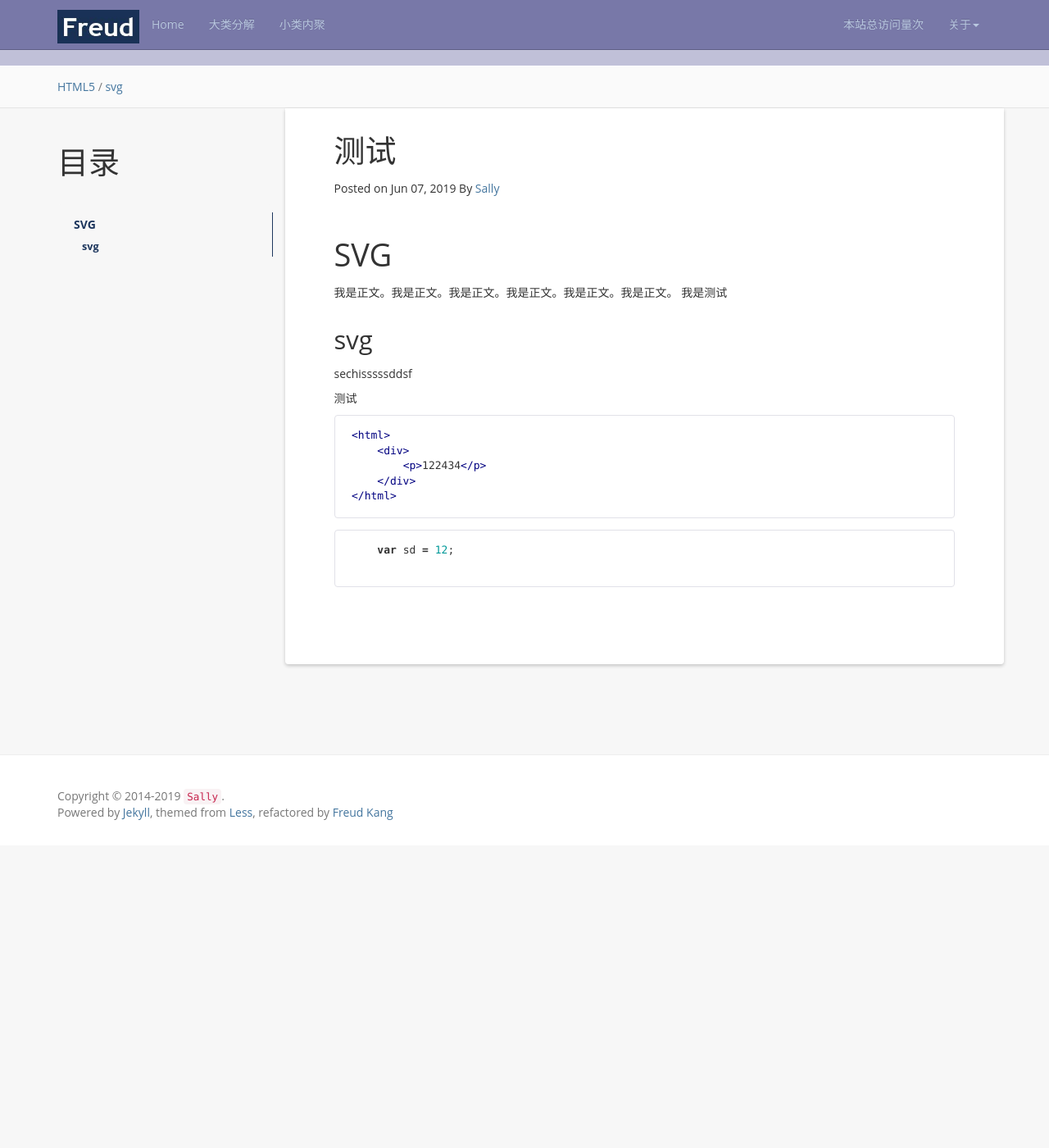
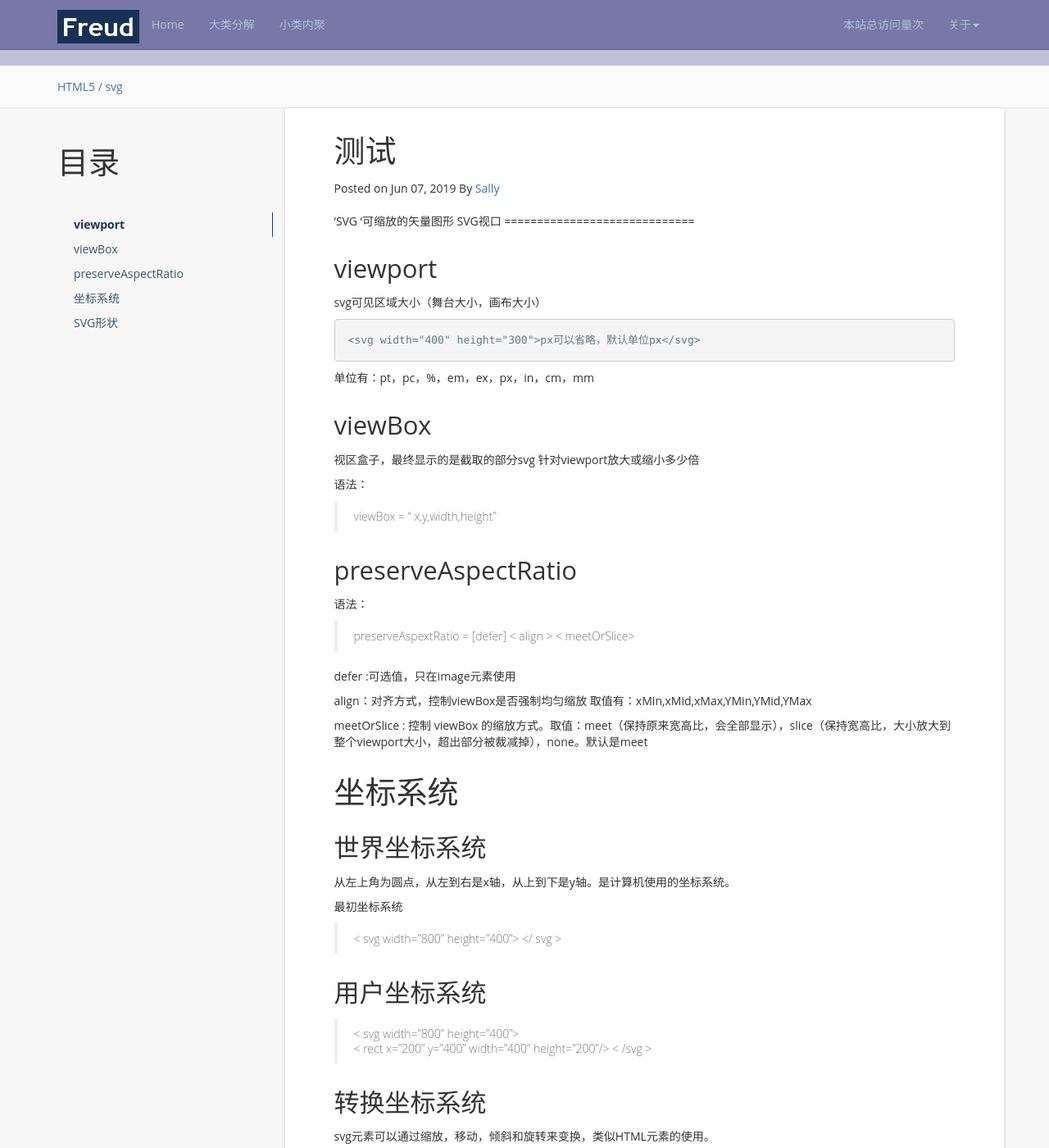
Before and after one commit to Sallyfafafa/Sallyfafafa.github.io, a Jekyll site: the page built from _posts/2019-06-07-svg视口坐标形状.md, in a window 1280 px wide and 1400 px high, scrolled down 215 px. Shown: the whole window at 82% size. Built offline with Jekyll 4.4.1, drawn with Linux system fonts in a browser that asks for light colours; nearby versions of some CDN libraries; a script that is not in the unit is left out; comment, search, counter and statistics services are not loaded; before the commit the page ends 1246 px from its top, so only the background shows below that; some of the changed text lies outside the part shown.

Commit message:
svg视口

````diff
--- a/_posts/2019-06-07-svg视口坐标形状.md
+++ b/_posts/2019-06-07-svg视口坐标形状.md
@@ -14,27 +14,140 @@ tag: svg
 {:toc}
 
 
-SVG
+'SVG '可缩放的矢量图形
+SVG视口
 =============================
 
+viewport
+----------------------------
+svg可见区域大小（舞台大小，画布大小）
+```HTML
+<svg width="400" height="300">px可以省略，默认单位px</svg>
+```
+单位有：pt，pc，%，em，ex，px，in，cm，mm
 
-我是正文。我是正文。我是正文。我是正文。我是正文。我是正文。
-我是测试
+viewBox
+----------------------------
+视区盒子，最终显示的是截取的部分svg
+针对viewport放大或缩小多少倍
 
-svg
---------------
-sechisssssddsf
+语法：
+>viewBox = " x,y,width,height"
 
-测试
-```html
-<html>
-    <div>
-        <p>122434</p>
-    </div>
-</html>
-```
 
-```javascript
-    var sd = 12;
+preserveAspectRatio
+----------------------------
+语法：
+>preserveAspextRatio = [defer] < align > < meetOrSlice>
 
-```
+defer :可选值，只在image元素使用
+
+align：对齐方式，控制viewBox是否强制均匀缩放
+取值有：xMin,xMid,xMax,YMin,YMid,YMax
+
+meetOrSlice : 控制 viewBox 的缩放方式。取值：meet（保持原来宽高比，会全部显示），slice（保持宽高比，大小放大到整个viewport大小，超出部分被裁减掉），none。默认是meet
+
+
+
+
+
+坐标系统
+=============================
+
+世界坐标系统
+----------------------------
+
+从左上角为圆点，从左到右是x轴，从上到下是y轴。是计算机使用的坐标系统。
+
+ 最初坐标系统
+
+>< svg width="800" height="400">  </ svg >
+
+用户坐标系统
+----------------------------
+
+>< svg width="800" height="400">
+>  < rect x="200" y="400" width="400" height="200"/>
+> < /svg >
+
+
+转换坐标系统
+----------------------------
+svg元素可以通过缩放，移动，倾斜和旋转来变换，类似HTML元素的使用。
+>< rect x="200" y="100" width="400" height = "200" transform = "translate(100)">
+
+注：只支持二维变换
+>transform = “translate（< tx > [< ty >]）”
+
+数值中一定不能包含单位，svg的偏移是相对于svg的左上角
+
+>transform = “scale （< sx> , [< sy >]) ”
+
+它的坐标轴相对于svg的左上角进行缩放
+
+>transform = "skewX( < skew-angle>)"
+>
+>transform = "skewY( < skew-angle>)"
+
+一个是沿着x轴斜切，一个是沿着y轴斜切
+svg被缩放时，整个坐标系统被斜切，导致元素在视窗中重新定位
+
+>transform = "rotate( < rotate-angle>[< cx> < cy>])"
+
+默认单位是度，不写单位，cx，cy是可选的旋转中心点，没设则是坐标轴原点是旋转点
+
+
+
+SVG形状
+=============================
+
++ stroke是设置边框的颜色，fill是填充的颜色
+
+矩形< rect >
+--------------------------
+
+> < rect x="x" y="y" rx="rx" ry="ry" width="width" height="height"/>
+
+rx,ry是圆角半径，可写可不写。
+
+圆形< circle >
+-----------------------
+
+> < circle cx="cx" cy="cy" r="r"/>
+
+cx,cy圆心位置，r圆半径
+
+
+椭圆< ellipse>
+------------------------
+
+> < ellipse cx="cx" cy="cy" rx="rx" ry="ry"/>
+
+cx,cy椭圆心位置，rx，ry垂直的两个半径
+
+线< line >
+-----------------------
+
+> < line x1="x1" y1="y1" x2="x2" y2="y2"/>
+
+x1,y1起点的xy位置，x2,y2终点的xy位置。
+
+
+折线< polyline>
+--------------------
+
+> < polyline point=" x1 y1,x2 y2,x3 y3,x4 y4 ....,xn yn/>
+
+由一个点散数列组成，前面的点连着后边的点
+
+多边形 < polygon>
+---------------------
+
+> < polygon point=" x1 y1,x2 y2,x3 y3,x4 y4 ....,xn yn/>
+
+最后一个点自动连接到第一个点
+
+路径< path >
+---------------------
+
+有直线命令和曲线命令
````
Also changed, not shown: _posts/2014-12-20-I-ve-Interviewed-100s-of-Candidates-and-the-Ones-I-Hire-Always-Do-This.markdown (deleted, +0 -45 lines), _posts/2016-08-27-how-to-use-this-jekyll-theme.md (deleted, +0 -108 lines), _posts/2017-06-08-change-the-comment-provider-to-yuntentie.md (deleted, +0 -68 lines), _posts/2017-07-24-abandon-the-comment-feature.md (deleted, +0 -36 lines), _posts/2019-06-07-welcome-to-jekyll.md (renamed from _posts/2014-11-17-welcome-to-jekyll.md).
